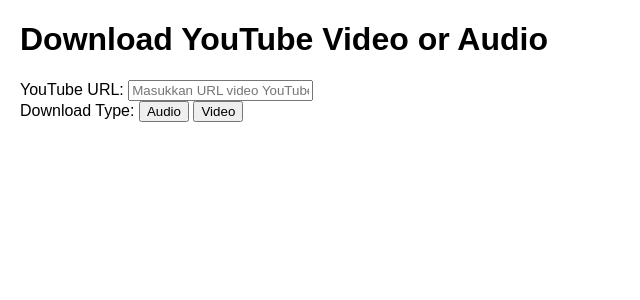
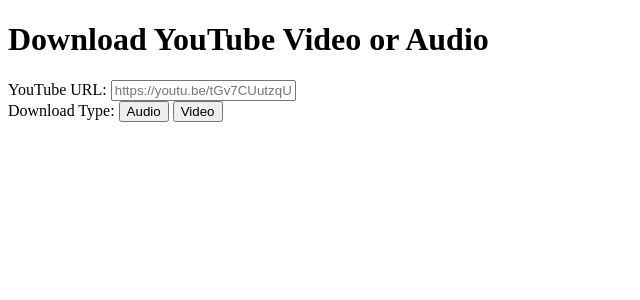
Before and after one commit to pluzels/Python-Rest-Api-Documentation-, a Flask app: page / in a window 1280 px wide. Shown: the top 300 px of the page, without its empty margins (0-640 px from the left). Run offline with Flask 3, Linux system fonts and the light colour scheme.

Commit message:
Update index.html

```diff
--- a/templates/index.html
+++ b/templates/index.html
@@ -4,100 +4,62 @@
     <meta charset="UTF-8">
     <meta name="viewport" content="width=device-width, initial-scale=1.0">
     <title>Download YouTube Video or Audio</title>
-    <script src="https://code.jquery.com/jquery-3.6.0.min.js"></script>
-    <style>
-        body {
-            font-family: Arial, sans-serif;
-            margin: 20px;
-        }
-        #format_selection {
-            display: none;
-            margin-top: 20px;
-        }
-    </style>
 </head>
 <body>
     <h1>Download YouTube Video or Audio</h1>
-    <div>
-        <label for="url">YouTube URL:</label>
-        <input type="text" id="url" placeholder="Masukkan URL video YouTube">
-    </div>
-    <div>
-        <label>Download Type:</label>
-        <button id="download_audio">Audio</button>
-        <button id="download_video">Video</button>
-    </div>
-
-    <div id="format_selection">
-        <h2>Pilih Kualitas:</h2>
-        <select id="quality"></select>
-        <button id="download">Download</button>
-    </div>
-
-    <div id="download_link" style="display:none;"></div>
+    <label for="url">YouTube URL:</label>
+    <input type="text" id="url" placeholder="https://youtu.be/tGv7CUutzqU" required>
+    <br>
+    <label>Download Type:</label>
+    <button onclick="getFormats('audio')">Audio</button>
+    <button onclick="getFormats('video')">Video</button>
+    <br>
+    <div id="qualityOptions"></div>
 
     <script>
-        $(document).ready(function () {
-            let selectedType;
-
-            $('#download_audio').click(function () {
-                selectedType = 'audio';
-                getFormats();
+        async function getFormats(type) {
+            const url = document.getElementById('url').value;
+            const response = await fetch('/video_formats', {
+                method: 'POST',
+                headers: {
+                    'Content-Type': 'application/json'
+                },
+                body: JSON.stringify({ url, type })
             });
 
-            $('#download_video').click(function () {
-                selectedType = 'video';
-                getFormats();
+            const data = await response.json();
+            const qualityOptions = document.getElementById('qualityOptions');
+            qualityOptions.innerHTML = ''; // Kosongkan sebelumnya
+
+            if (data.audio || data.video) {
+                const options = data.audio || data.video;
+                options.forEach(format => {
+                    const button = document.createElement('button');
+                    button.innerText = format.quality;
+                    button.onclick = () => download(format.url);
+                    qualityOptions.appendChild(button);
+                });
+            } else {
+                qualityOptions.innerHTML = '<p>No formats available</p>';
+            }
+        }
+
+        async function download(url) {
+            const response = await fetch('/download', {
+                method: 'POST',
+                headers: {
+                    'Content-Type': 'application/json'
+                },
+                body: JSON.stringify({ url, quality: url }) // quality sama dengan url untuk download
             });
 
-            function getFormats() {
-                var url = $('#url').val();
-                if (!url) {
-                    alert('URL harus diisi!');
-                    return;
-                }
-
-                $.ajax({
-                    url: '/video_formats',
-                    type: 'POST',
-                    contentType: 'application/json',
-                    data: JSON.stringify({ url: url }),
-                    success: function (data) {
-                        $('#quality').empty();
-                        if (data.formats && data.formats.length > 0) {
-                            data.formats.forEach(function (format) {
-                                $('#quality').append(`<option value="${format.quality}">${format.quality}</option>`);
-                            });
-                            $('#format_selection').show();
-                        } else {
-                            alert('No formats available.');
-                        }
-                    },
-                    error: function (error) {
-                        alert('Error: ' + error.responseJSON.error);
-                    }
-                });
+            const data = await response.json();
+            if (data.download_url) {
+                window.location.href = data.download_url; // Mengarahkan pengguna untuk mendownload
+            } else {
+                alert(data.error || 'Download failed');
             }
-
-            $('#download').click(function () {
-                var url = $('#url').val();
-                var quality = $('#quality option:selected').val();
-
-                $.ajax({
-                    url: '/download',
-                    type: 'POST',
-                    contentType: 'application/json',
-                    data: JSON.stringify({ url: url, quality: quality }),
-                    success: function (data) {
-                        $('#download_link').html(`<a href="${data.download_url}" target="_blank">Download File</a>`);
-                        $('#download_link').show();
-                    },
-                    error: function (error) {
-                        alert('Error: ' + error.responseJSON.error);
-                    }
-                });
-            });
-        });
+        }
     </script>
 </body>
 </html>
```
